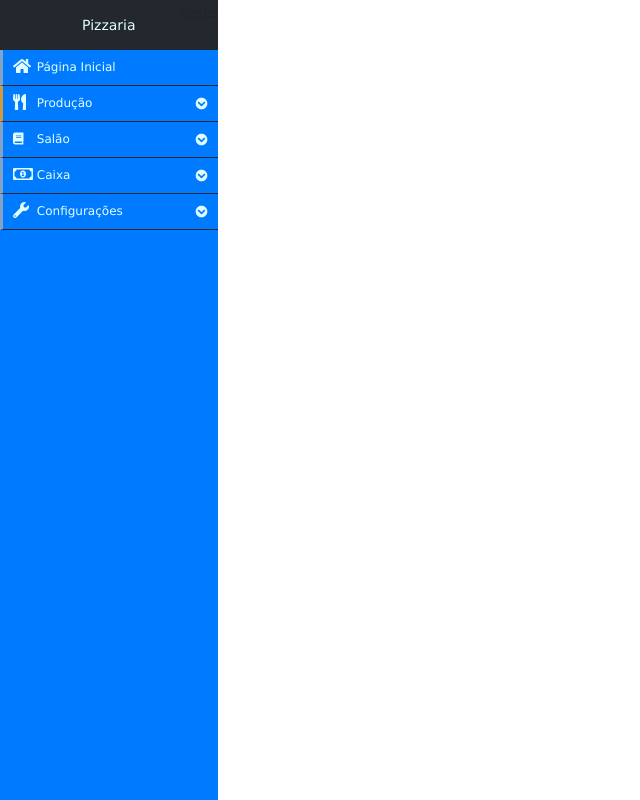
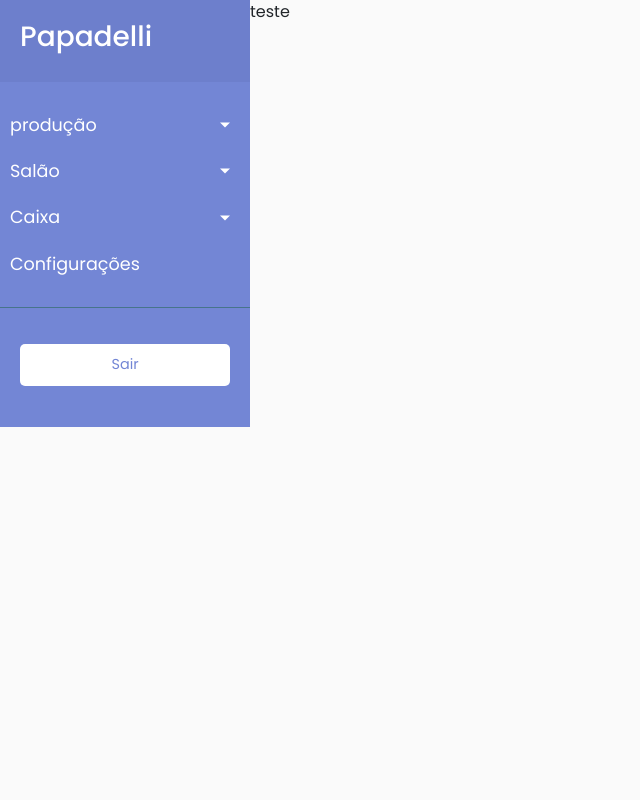
Before and after one commit to Marcelo-Pottier/sa_senai, a PHP site: page /pages/dashboard/dashboard.php in a window 1280 px wide. Shown: the whole page, without its empty margins (0-640 px from the left). Run offline with PHP 8.4, Linux system fonts and the light colour scheme; some libraries are stand-ins or nearby versions.

Commit message:
quase acabando o sidebar

```diff
--- a/imports/sidebar/sidebar.css
+++ b/imports/sidebar/sidebar.css
@@ -1,153 +1,169 @@
-@charset "ISO-8859-1";
+/*
+    DEMO STYLE
+*/
 
-@import url("https://use.fontawesome.com/releases/v5.0.11/css/all.css");
-
-.Button {
-	height: 50px;
-	position: relative;
-	background: #ccc;
-	padding-top: 10px;
-	padding-bottom: 10px;
-	padding-left: 0px;
-	left: 0px;
-	right: 0px;
-	width: 100%;
-	overflow: hidden;
+@import "https://fonts.googleapis.com/css?family=Poppins:300,400,500,600,700";
+body {
+    font-family: 'Poppins', sans-serif;
+    background: #fafafa;
 }
 
-.nav-side-menu {
-  overflow: auto;
-  font-family: verdana;
-  font-size: 12px;
-  font-weight: 200;
-  background-color: #007bff;
-  position: fixed;
-  top: 0px;
-  padding-left: 0px;
-  height: 100%;
-  width: 17%;
-  color: #e1ffff;
+p {
+    font-family: 'Poppins', sans-serif;
+    font-size: 1.1em;
+    font-weight: 300;
+    line-height: 1.7em;
+    color: #999;
 }
 
-.nav-side-menu .brand {
-  background-color: #23282e;
-  line-height: 50px;
-  display: block;
-  text-align: center;
-  font-size: 14px;
+a,
+a:hover,
+a:focus {
+    color: inherit;
+    text-decoration: none;
+    transition: all 0.3s;
 }
-.nav-side-menu .toggle-btn {
-  display: none;
+
+.navbar {
+    padding: 15px 10px;
+    background: #fff;
+    border: none;
+    border-radius: 0;
+    margin-bottom: 40px;
+    box-shadow: 1px 1px 3px rgba(0, 0, 0, 0.1);
 }
-.nav-side-menu ul,
-.nav-side-menu li {
-  list-style: none;
-  padding: 0px;
-  margin: 0px;
-  line-height: 35px;
-  cursor: pointer;
+
+.navbar-btn {
+    box-shadow: none;
+    outline: none !important;
+    border: none;
 }
-.nav-side-menu ul :not(collapsed) .arrow:before,
-.nav-side-menu li :not(collapsed) .arrow:before {
-  font-family: 'Font Awesome 5 Free';
-  content: "\f13a";
-  display: inline-block;
-  padding-left: 10px;
-  padding-right: 10px;
-  vertical-align: middle;
-  float: right;
-  font-weight: 900;
+
+.line {
+    width: 100%;
+    height: 1px;
+    border-bottom: 1px dashed #ddd;
+    margin: 40px 0;
 }
-.nav-side-menu ul .active,
-.nav-side-menu li .active {
-  border-left: 3px solid #d19b3d;
-  background-color: #007bff;
+
+/* ---------------------------------------------------
+    SIDEBAR STYLE
+----------------------------------------------------- */
+
+.wrapper {
+    display: flex;
+    width: 100%;
+    align-items: stretch;
 }
-.nav-side-menu ul .sub-menu li.active,
-.nav-side-menu li .sub-menu li.active {
-  color: #d19b3d;
+
+#sidebar {
+    min-width: 250px;
+    max-width: 250px;
+    background: #7386D5;
+    color: #fff;
+    transition: all 0.3s;
 }
-.nav-side-menu ul .sub-menu li.active a,
-.nav-side-menu li .sub-menu li.active a {
-  color: #d19b3d;
+
+#sidebar.active {
+    margin-left: -250px;
 }
-.nav-side-menu ul .sub-menu li,
-.nav-side-menu li .sub-menu li {
-  background-color: #004cb7;
-  border: none;
-  line-height: 28px;
-  border-bottom: 1px solid #23282e;
-  margin-left: 0px;
+
+#sidebar .sidebar-header {
+    padding: 20px;
+    background: #6d7fcc;
 }
-.nav-side-menu ul .sub-menu li:hover,
-.nav-side-menu li .sub-menu li:hover {
-  background-color: #003f98;
+
+#sidebar ul.components {
+    padding: 20px 0;
+    border-bottom: 1px solid #47748b;
 }
-.nav-side-menu ul .sub-menu li:before,
-.nav-side-menu li .sub-menu li:before {
-  font-family: 'Font Awesome 5 Free';
-  content: "\f105";
-  display: inline-block;
-  padding-left: 10px;
-  padding-right: 10px;
-  vertical-align: middle;
-  font-weight: 900;
+
+#sidebar ul p {
+    color: #fff;
+    padding: 10px;
 }
-.nav-side-menu li {
-  padding-left: 0px;
-  border-left: 3px solid #84a3c6;
-  border-bottom: 1px solid #23282e;
+
+#sidebar ul li a {
+    padding: 10px;
+    font-size: 1.1em;
+    display: block;
 }
-.nav-side-menu li a {
-  text-decoration: none;
-  color: #e1ffff;
+
+#sidebar ul li a:hover {
+    color: #7386D5;
+    background: #fff;
 }
-.nav-side-menu li a i {
-  padding-left: 10px;
-  width: 20px;
-  padding-right: 20px;
+
+#sidebar ul li.active>a,
+a[aria-expanded="true"] {
+    color: #fff;
+    background: #6d7fcc;
 }
-.nav-side-menu li:hover {
-  border-left: 3px solid #d19b3d;
-  background-color: #004cb7;
-  -webkit-transition: all 1s ease;
-  -moz-transition: all 1s ease;
-  -o-transition: all 1s ease;
-  -ms-transition: all 1s ease;
-  transition: all 1s ease;
+
+a[data-toggle="collapse"] {
+    position: relative;
 }
-@media (max-width: 767px) {
-  .nav-side-menu {
-    position: relative;
+
+.dropdown-toggle::after {
+    display: block;
+    position: absolute;
+    top: 50%;
+    right: 20px;
+    transform: translateY(-50%);
+}
+
+ul ul a {
+    font-size: 0.9em !important;
+    padding-left: 30px !important;
+    background: #6d7fcc;
+}
+
+ul.CTAs {
+    padding: 20px;
+}
+
+ul.CTAs a {
+    text-align: center;
+    font-size: 0.9em !important;
+    display: block;
+    border-radius: 5px;
+    margin-bottom: 5px;
+}
+
+a.download {
+    background: #fff;
+    color: #7386D5;
+}
+
+a.article,
+a.article:hover {
+    background: #6d7fcc !important;
+    color: #fff !important;
+}
+
+/* ---------------------------------------------------
+    CONTENT STYLE
+----------------------------------------------------- */
+
+#content {
     width: 100%;
-    margin-bottom: 10px;
-  }
-  .nav-side-menu .toggle-btn {
-    display: block;
-    cursor: pointer;
-    position: absolute;
-    right: 10px;
-    top: 10px;
-    z-index: 10 !important;
-    padding: 3px;
-    background-color: #ffffff;
-    color: #000;
-    width: 40px;
-    text-align: center;
-  }
-  .brand {
-    text-align: left !important;
-    font-size: 22px;
-    padding-left: 20px;
-    line-height: 50px !important;
-  }
+    padding: 20px;
+    min-height: 100vh;
+    transition: all 0.3s;
 }
-@media (min-width: 767px) {
-  .nav-side-menu .menu-list .menu-content {
-    display: block;
-  }
+
+/* ---------------------------------------------------
+    MEDIAQUERIES
+----------------------------------------------------- */
+
+@media (max-width: 768px) {
+    #sidebar {
+        margin-left: -250px;
+    }
+    #sidebar.active {
+        margin-left: 0;
+    }
+    #sidebarCollapse span {
+        display: none;
+    }
 }
-body {
-  margin: 0px;
-  padding: 0px;
-}
--- a/imports/sidebar/sidebar.php
+++ b/imports/sidebar/sidebar.php
@@ -1,62 +1,61 @@
 <link rel="stylesheet" type="text/css" href="../../imports/sidebar/sidebar.css">
 
-<div class="nav-side-menu">
-    <div class="brand">Pizzaria</div>
-    <i class="fa fa-bars fa-2x toggle-btn" data-toggle="collapse" data-target="#menu-content"></i>
+<nav id="sidebar">
+    <div class="sidebar-header">
+        <h3>Papadelli</h3>
+    </div>
 
-    <div class="menu-list">
-
-        <ul id="menu-content" class="menu-content collapse out">
+    <ul class="list-unstyled components">
         <li>
-                <a href="#">
-                    <i class="fas fa-home fa-lg"></i> Página Inicial
-                </a>
+            <a href="#productionSubmenu" data-toggle="collapse" aria-expanded="false" class="dropdown-toggle">produção</a>
+            <ul class="collapse list-unstyled" id="productionSubmenu">
+                <li>
+                    <a href="#">produção 1</a>
                 </li>
-
-            <li data-toggle="collapse" data-target="#products" class="collapsed active">
-                <a href="#"><i class="fas fa-utensils fa-lg"></i> Produção <span class="arrow"></span></a>
+                <li>
+                    <a href="#">produção 2</a>
                 </li>
-            <ul class="sub-menu collapse" id="products">
-                <li class="active"><a href="#">CSS3 Animation</a></li>
-                <li><a href="#">General</a></li>
-                <li><a href="#">Buttons</a></li>
-                <li><a href="#">Tabs & Accordions</a></li>
-                <li><a href="#">Typography</a></li>
-                <li><a href="#">FontAwesome</a></li>
-                <li><a href="#">Slider</a></li>
-                <li><a href="#">Panels</a></li>
-                <li><a href="#">Widgets</a></li>
-                <li><a href="#">Bootstrap Model</a></li>
+                <li>
+                    <a href="#">produção 3</a>
+                </li>
+            </ul>
+        </li>
+        <li>
+            <a href="#SaloonSubmenu" data-toggle="collapse" aria-expanded="false" class="dropdown-toggle">Salão</a>
+            <ul class="collapse list-unstyled" id="SaloonSubmenu">
+                <li>
+                    <a href="#">Salão 1</a>
+                </li>
+                <li>
+                    <a href="#">Salão 2</a>
+                </li>
+                <li>
+                    <a href="#">Salão 3</a>
+                </li>
+            </ul>
+        </li>
+        <li>
+            <a href="#cashSubmenu" data-toggle="collapse" aria-expanded="false" class="dropdown-toggle">Caixa</a>
+            <ul class="collapse list-unstyled" id="cashSubmenu">
+                <li>
+                    <a href="#">Caixa 1</a>
+                </li>
+                <li>
+                    <a href="#">Caixa 2</a>
+                </li>
+                <li>
+                    <a href="#">Caixa 3</a>
+                </li>
+            </ul>
+        </li>
+        <li>
+            <a href="#">Configurações</a>
+        </li>
     </ul>
 
-
-            <li data-toggle="collapse" data-target="#service" class="collapsed">
-                <a href="#"><i class="fas fa-book"></i> Salão <span class="arrow"></span></a>
+    <ul class="list-unstyled CTAs">
+        <li>
+            <a href="./pages/login/login.php" class="download">Sair</a>
         </li>
-            <ul class="sub-menu collapse" id="service">
-                <li>New Service 1</li>
-                <li>New Service 2</li>
-                <li>New Service 3</li>
     </ul>
-
-
-            <li data-toggle="collapse" data-target="#new" class="collapsed">
-                <a href="#"><i class="far fa-money-bill-alt fa-lg"></i> Caixa <span class="arrow"></span></a>
-            </li>
-            <ul class="sub-menu collapse" id="new">
-                <li>New New 1</li>
-                <li>New New 2</li>
-                <li>New New 3</li>
-            </ul>
-
-            <li data-toggle="collapse" data-target="#settings" class="collapsed">
-                <a href="#"><i class="fas fa-wrench fa-lg"></i> Configurações <span class="arrow"></span></a>
-            </li>
-            <ul class="sub-menu collapse" id="settings">
-                <li>New New 1</li>
-                <li>New New 2</li>
-                <li><a href="../login/login.php">Sair</a></li>
-            </ul>
-        </ul>
-    </div>
-</div>
+</nav>
--- a/pages/dashboard/dashboard.php
+++ b/pages/dashboard/dashboard.php
@@ -21,13 +21,11 @@
 </head>
 
 <body>
-    <?php include '../../imports/sidebar/sidebar.php'; ?>
-    <div class="container">
-        <div class="row">
-            <div class="col-sm-12 col-md-1"></div>
-            <div class="col-sm-12 col-md-11">
-                teste
-            </div>
+    <div class="wrapper">
+        <?php include '../../imports/sidebar/sidebar.php'; ?>
+
+        <div class="content">
+            teste
         </div>
     </div>
 </body>
```
Lines whose indentation alone changed are shown as unchanged.
